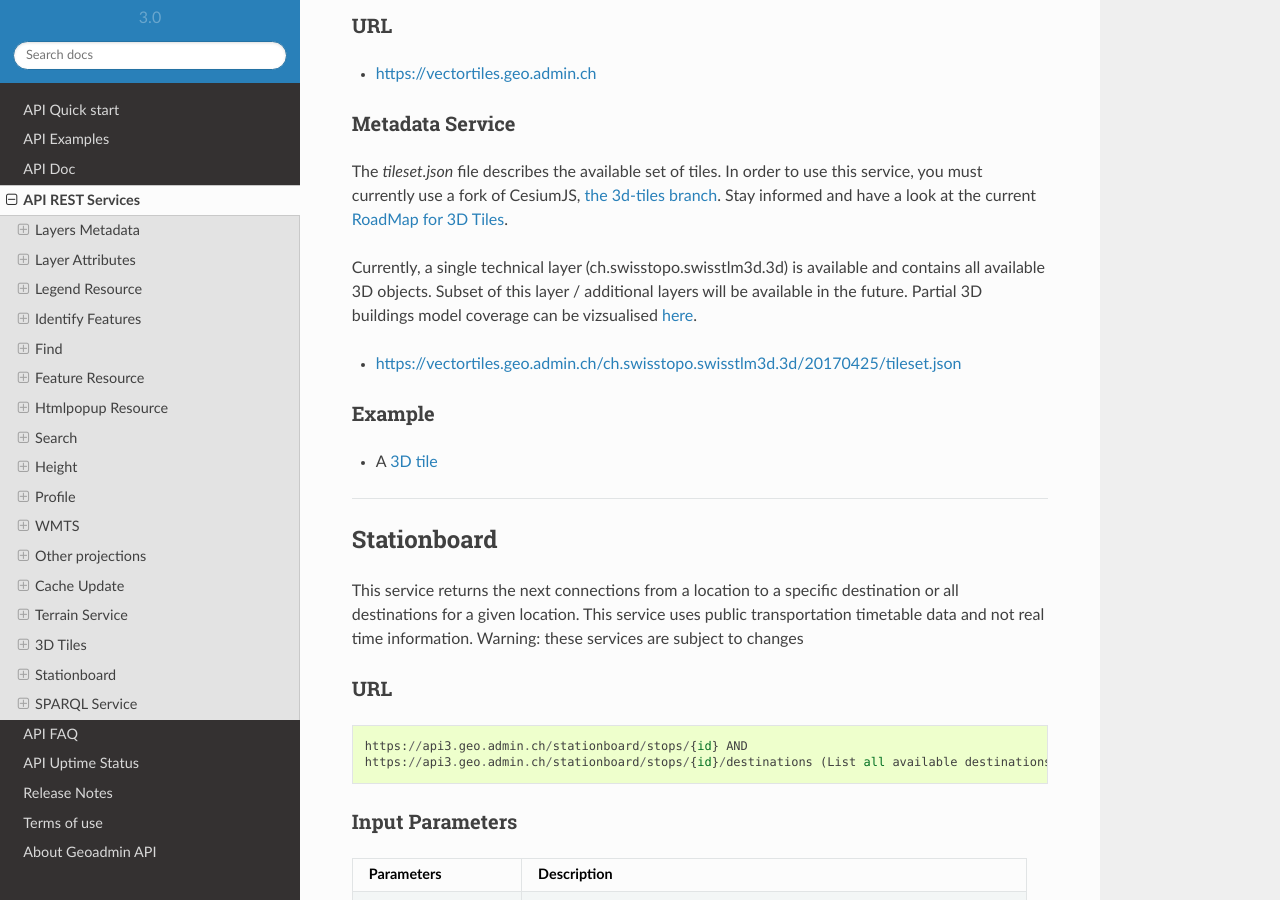
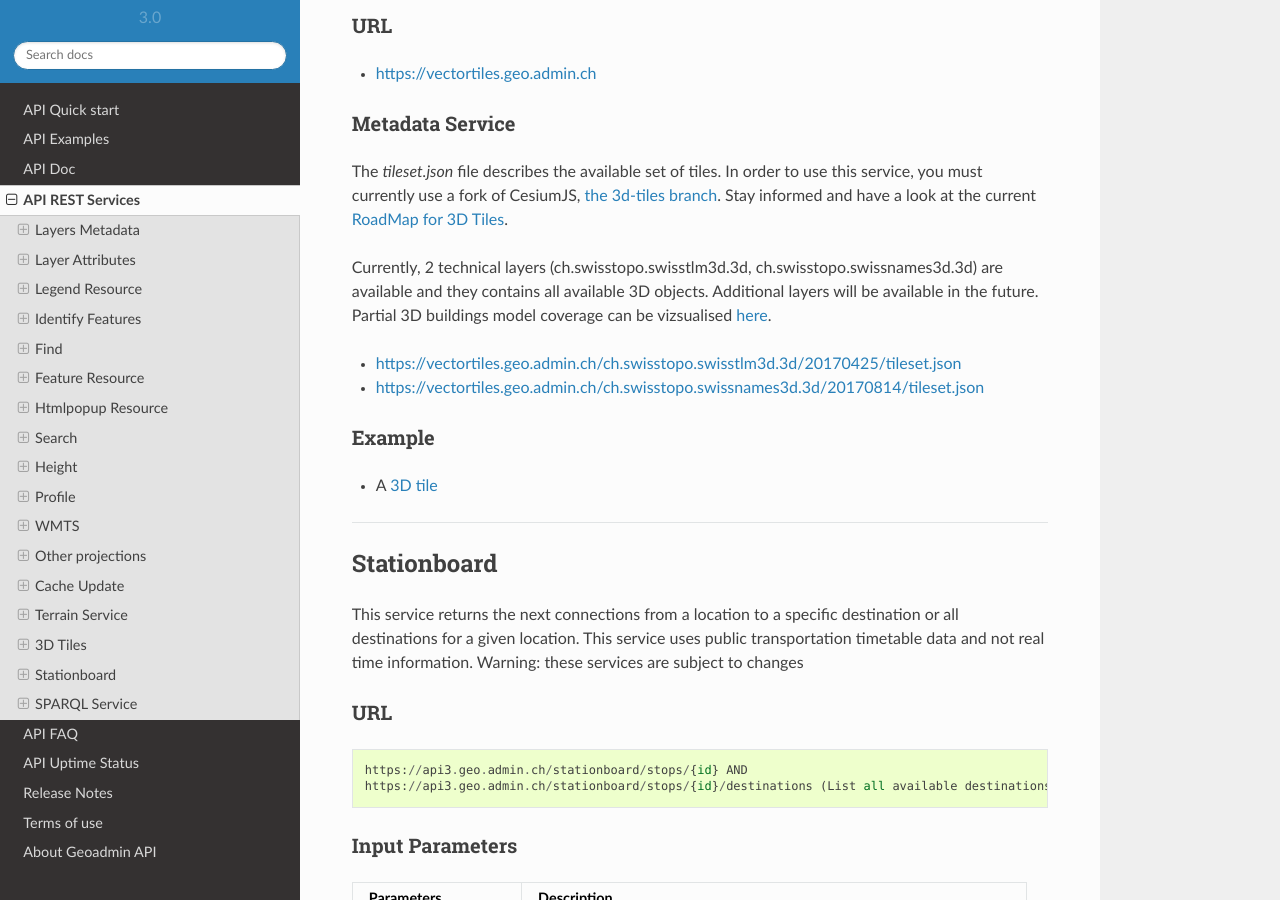
Before and after one commit to swisstopo-test/doc-chsdi3, a Sphinx documentation site: the page built from source/services/sdiservices.rst, in a window 1280 px wide and 900 px high, scrolled down 23246 px. Built offline with Sphinx 7.4.7 and the Read the Docs theme 2.0.0, drawn with Linux system fonts in a browser that asks for light colours; comment, search, counter and statistics services are not loaded.

Commit message:
Names in doc

```diff
--- a/source/services/sdiservices.rst
+++ b/source/services/sdiservices.rst
@@ -1055,9 +1055,10 @@ Metadata Service
 
 The `tileset.json` file describes the available set of tiles. In order to use this service, you must currently use a fork of CesiumJS, `the 3d-tiles branch <https://github.com/AnalyticalGraphicsInc/cesium/tree/3d-tiles>`_. Stay informed and have a look at the current `RoadMap for 3D Tiles <https://github.com/AnalyticalGraphicsInc/cesium/issues/3241>`_.
 
-Currently, a single technical layer (ch.swisstopo.swisstlm3d.3d) is available and contains all available 3D objects. Subset of this layer / additional layers will be available in the future. Partial 3D buildings model coverage can be vizsualised `here <https://s.geo.admin.ch/70fb32e692>`_.
+Currently, 2 technical layers (ch.swisstopo.swisstlm3d.3d, ch.swisstopo.swissnames3d.3d) are available and they contains all available 3D objects. Additional layers will be available in the future. Partial 3D buildings model coverage can be vizsualised `here <https://s.geo.admin.ch/70fb32e692>`_.
 
 - https://vectortiles.geo.admin.ch/ch.swisstopo.swisstlm3d.3d/20170425/tileset.json
+- https://vectortiles.geo.admin.ch/ch.swisstopo.swissnames3d.3d/20170814/tileset.json
 
 Example
 *******
```
